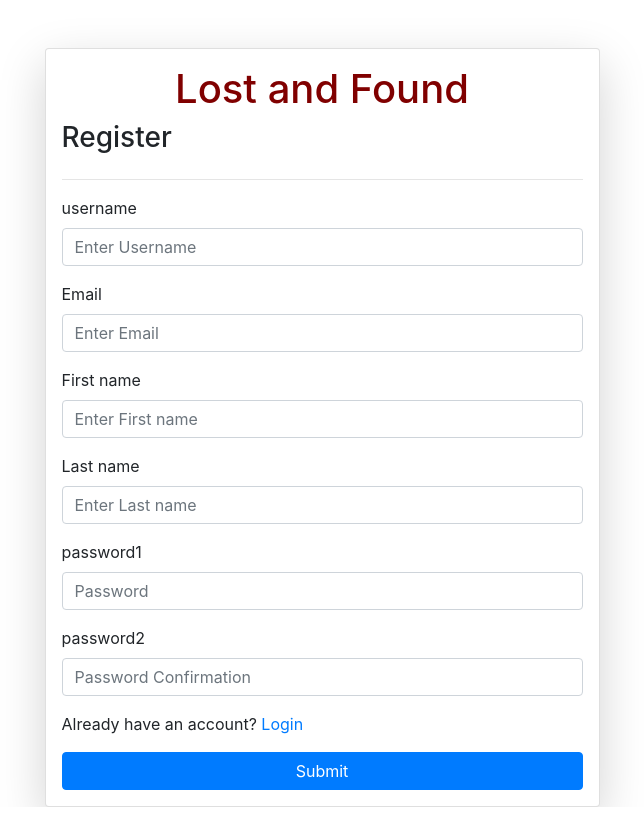
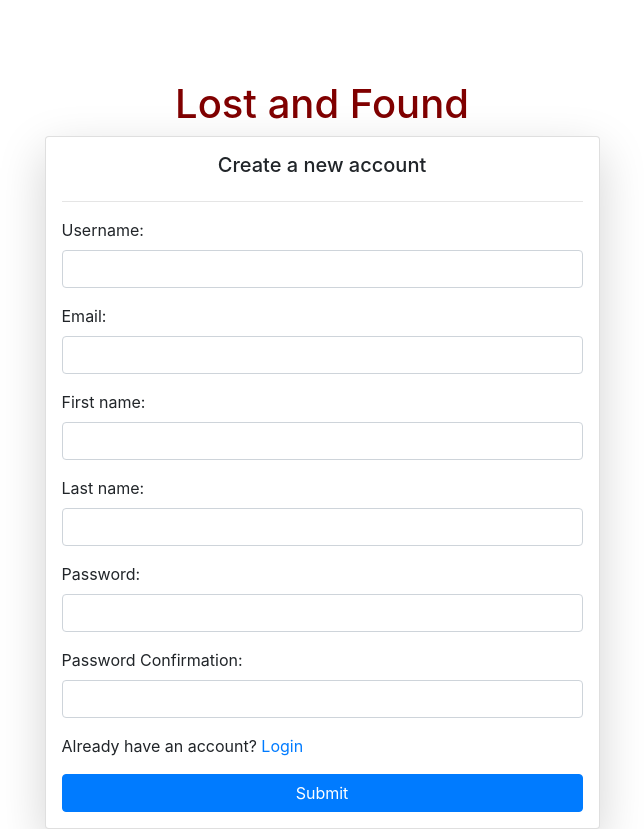
Before and after one commit to coresynapses/lost-and-found-web, a Django app: page /register/ in a window 1280 px wide. Shown: the whole page, without its empty margins (318-962 px from the left). Before the commit the page ends 807 px from the top, so only its background shows below. Run offline with Django 5.2, Linux system fonts and the light colour scheme; some libraries are stand-ins or nearby versions.

Commit message:
updated admin page, item list page, status choices, and item report page.

```diff
--- a/TamiuLostAndFound/static/style.css
+++ b/TamiuLostAndFound/static/style.css
@@ -355,8 +355,8 @@ h1 {
 }
 
 .item-card img {
-    width: 100%;
-    height: 150px;
+    height: 250px;
+    width: 265px;
     object-fit: cover;
     border-radius: 5px;
 }
@@ -377,7 +377,7 @@ h1 {
     background: #007bff;
     color: white;
     border: none;
-    padding: 10px;
+    padding: 5px 12px;
     border-radius: 5px;
     cursor: pointer;
     transition: background 0.2s;
--- a/lostfound/admin.py
+++ b/lostfound/admin.py
@@ -2,7 +2,7 @@ from django.contrib import admin
 from django.contrib.auth.admin import UserAdmin
 from . forms import CustomUserCreationForm, CustomUserChangeForm
 from . models import CustomUser, Item, claimRequestReport, fraudClaimReport
-
+'''
 class CustomUserAdmin(UserAdmin):
     add_form = CustomUserCreationForm
     form = CustomUserChangeForm
@@ -24,6 +24,8 @@ class CustomUserAdmin(UserAdmin):
     add_fieldsets = (
         (None, {"fields": ("username","first_name","last_name", "email", "password1", "password2")}),
     )
+'''
+
 
 class itemAdmin(admin.ModelAdmin):
     list_display = [
@@ -118,6 +120,6 @@ class fraudClaimAdmin(admin.ModelAdmin):
     ]
 
 admin.site.register(Item, itemAdmin)
-admin.site.register(CustomUser,CustomUserAdmin)
+#admin.site.register(CustomUser,CustomUserAdmin)
 admin.site.register(claimRequestReport, claimRequestAdmin)
 admin.site.register(fraudClaimReport, fraudClaimAdmin)
--- a/lostfound/models.py
+++ b/lostfound/models.py
@@ -57,12 +57,17 @@ class Item(models.Model):
     found = "Found"
     underReview = "Under Review"
     claimed = "Claimed"
+    unclaimed = 'Unclaimed'
 
     STATUS_CHOICES = [
         (lost, "Lost"),
         (found, "Found"),
+    ]
+
+    DISPOSITION_CHOICES = [
         (underReview, "Under Review"),
         (claimed, "Claimed"),
+        (unclaimed, "Unclaimed"),
     ]
 
     itemID = models.AutoField(primary_key=True)
@@ -74,6 +79,7 @@ class Item(models.Model):
     location = models.CharField(max_length=255,blank=True, null=True )
     photo = models.ImageField(upload_to= 'item_photos/', null=True, blank=True)
     status = models.CharField(max_length=20, choices=STATUS_CHOICES, default=lost)
+    disposition = models.CharField(max_length=20,choices=DISPOSITION_CHOICES,default=unclaimed)
     contactInfo = models.CharField("Contact Information",max_length=255, default="")
     proofOfOwnership = models.TextField("Proof of Ownership",blank=True, null=True)
     claimer = models.ForeignKey(CustomUser, null= True, blank = True, on_delete=models.SET_NULL)
@@ -115,27 +121,23 @@ class claimRequestReport(models.Model):
         if not self.item:
             print("Error, No Item found.")
             return
-
         print(f"Approving claim for: {self.item.itemName}")
 
         self.status = self.approved
-        self.item.status = Item.claimed
+        self.item.disposition = Item.claimed
         self.item.claimer = self.claimer
         self.item.dateClaimed = timezone.now()
         self.item.save()
-
-        print(f"Item updated to: {self.item.status}")
-
+        print(f"Item updated to: {self.item.disposition}")
 
         self.reviewAdmin = adminUser
         self.dateReviewed = timezone.now()
         self.save()
-
         return f"Claim for '{self.item.itemName}' has been approved and marked as {self.status}."
 
     def rejectClaim(self, adminUser):
         self.status = self.rejected
-        self.item.status = Item.found
+        self.item.disposition = Item.unclaimed
         self.item.save()
         self.reviewAdmin = adminUser
         self.dateReviewed = timezone.now()
@@ -172,7 +174,7 @@ class fraudClaimReport(models.Model):
 
     def resolveFraud(self, adminUser):
         self.status = self.resolved
-        self.item.status = Item.claimed
+        self.item.disposition = Item.claimed
         self.item.save()
         self.reviewAdmin = adminUser
         self.dateReviewed = timezone.now()
@@ -182,7 +184,7 @@ class fraudClaimReport(models.Model):
 
     def rejectFraud(self, adminUser):
         self.status = self.rejected
-        self.item.status = Item.claimed
+        self.item.disposition = Item.claimed
         self.item.save()
         self.reviewAdmin = adminUser
         self.dateReviewed = timezone.now()
--- a/lostfound/templates/register.html
+++ b/lostfound/templates/register.html
@@ -7,11 +7,11 @@
     <link href="https://maxcdn.bootstrapcdn.com/bootstrap/4.5.2/css/bootstrap.min.css" rel="stylesheet">
 </head>
 <body>
-    <div class="container mt-5">
+    <h1 style="text-align: center; padding-top: 80px"><span style="color: maroon;">Lost and Found</span></h1>
+    <div class="container mt-1">
         <form class="col-6 mx-auto card p-3 shadow-lg" method="post" enctype="multipart/form-data">
             {% csrf_token %}
-            <h1 style="text-align: center;"><span style="color: maroon;">Lost and Found</span></h1>
-            <h3>Register</h3>
+            <h3 style="text-align: center; font-size: 20px;">Create a new account</h3>
             <hr>
 
             {% if messages %}
@@ -23,33 +23,33 @@
             {% endif %}
 
             <div class="form-group">
-                <label>username</label>
-                <input type="text" class="form-control" name="username" placeholder="Enter Username" required>
+                <label>Username:</label>
+                <input type="text" class="form-control" name="username" placeholder="" required>
             </div>
 
             <div class="form-group">
-                <label>Email</label>
-                <input type="text" class="form-control" name="email" placeholder="Enter Email" required>
+                <label>Email:</label>
+                <input type="text" class="form-control" name="email" placeholder="" required>
             </div>
 
             <div class="form-group">
-                <label>First name</label>
-                <input type="text" class="form-control" name="first_name" placeholder="Enter First name" required>
+                <label>First name:</label>
+                <input type="text" class="form-control" name="first_name" placeholder="" required>
             </div>
 
             <div class="form-group">
-                <label>Last name</label>
-                <input type="text" name="last_name" class="form-control" placeholder="Enter Last name" required>
+                <label>Last name:</label>
+                <input type="text" name="last_name" class="form-control" placeholder="" required>
             </div>
 
             <div class="form-group">
-                <label>password1</label>
-                <input type="password" class="form-control" name="password1" placeholder="Password" required>
+                <label>Password:</label>
+                <input type="password" class="form-control" name="password1" placeholder="" required>
             </div>
 
             <div class="form-group">
-                <label>password2</label>
-                <input type="password" class="form-control" name="password2" placeholder="Password Confirmation" required>
+                <label>Password Confirmation:</label>
+                <input type="password" class="form-control" name="password2" placeholder="" required>
             </div>
 
             <p>Already have an account? <a href="/login/">Login</a></p>
--- a/lostfound/urls.py
+++ b/lostfound/urls.py
@@ -16,5 +16,5 @@ urlpatterns = [
     path("claim-request/<int:item_id>/", views.claimRequest, name="claimRequest"),
     path("fraud-report/<int:item_id>/", views.fraudReport, name="fraudReport"),
     path("add/", views.add_item, name="add_item"),  # Media
-    #path("add-item/", views.add_item, name="add_item"), #
+
 ]
--- a/lostfound/views.py
+++ b/lostfound/views.py
@@ -233,11 +233,3 @@ def deleteFraud(request, fraud_id):
             return redirect('lostfound:itemDetail', item_id=fraud.item.id)
 
     return render(request, '', {'fraud': fraud})
-
-#admin related views
-'''
-def approveClaim():
-def rejectClaim():
-def resolveFraud():
-def rejectFraud():
-'''
```
Also changed, not shown: TamiuLostAndFound/templates/base.html (+21 -2 lines), TamiuLostAndFound/templates/index.html (+8 -6 lines), lostfound/templates/add_item.html (+4 -3 lines), lostfound/templates/admin/base_site.html (added, +47 -0 lines), lostfound/templates/login.html (+7 -7 lines), db.sqlite3, media/item_photos/book.jpg (added), media/item_photos/dell_laptop_moimimi.jpeg (added), media/item_photos/iphone.png (added), media/item_photos/tamiu_hat_Ekos6On.jpg (added), media/item_photos/wallet.jpg (added).
